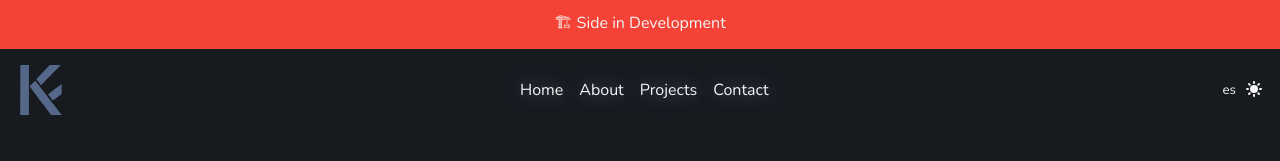
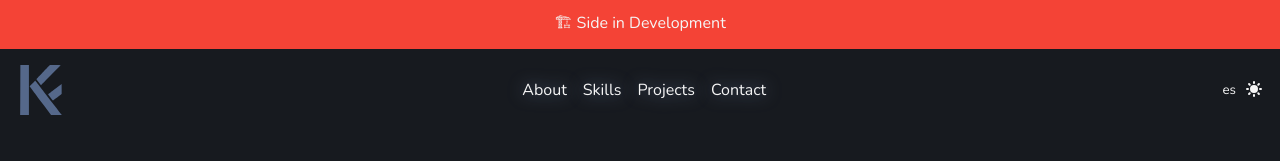
Before and after one commit to kevfarid/kevfarid.dev-old, a Next.js app: page / in a window 1280 px wide. Shown: the top 161 px of the page. Built offline with nearby package versions, Linux system fonts and the light colour scheme.

Commit message:
fix(Header): redirect of links

```diff
--- a/public/static/languages/en.json
+++ b/public/static/languages/en.json
@@ -7,17 +7,17 @@
   "email": "kevfaridc@gmail.com",
   "paths": [
     {
-      "path": "/",
-      "title": "Home",
+      "path": "#about",
+      "title": "About",
       "isSection": false
     },
     {
-      "path": "/about",
-      "title": "About",
+      "path": "#skills",
+      "title": "Skills",
       "isSection": true
     },
     {
-      "path": "/projects",
+      "path": "#projects",
       "title": "Projects",
       "isSection": true
     },
--- a/src/components/molecules/Header.tsx
+++ b/src/components/molecules/Header.tsx
@@ -13,7 +13,9 @@
       <MyLogo witdh={50} />
       <NavStyled>
         {lang.paths?.map((path) => (
-          <NavItem key={path.path}>{path.title}</NavItem>
+          <NavItem key={path.path} href={path.path}>
+            {path.title}
+          </NavItem>
         ))}
       </NavStyled>
       <ActionsStyled>
--- a/src/pages/index.tsx
+++ b/src/pages/index.tsx
@@ -12,10 +12,10 @@
         title={lang.sections?.home?.title}
         description={lang.sections?.home?.text}
         image={constants.avatar}
-        section="home"
+        section="about"
       />
       <ExperienceSection
-        section="experience"
+        section="skills"
         title={lang.sections?.experience?.title}
         description={lang.sections?.experience?.text}
         skillTitle={lang.sections?.experience.components?.skills?.title || ''}
```
Also changed, not shown: public/static/languages/es.json (+4 -4 lines).
